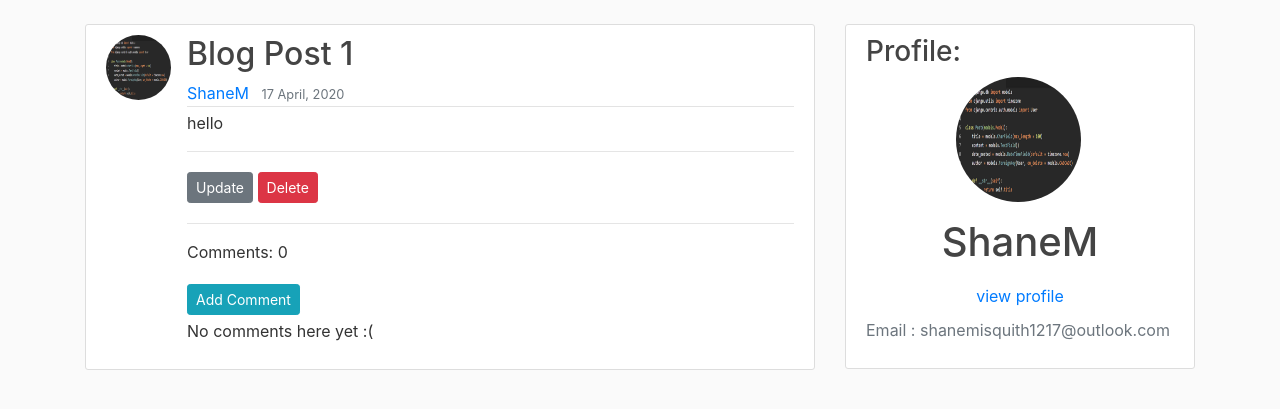
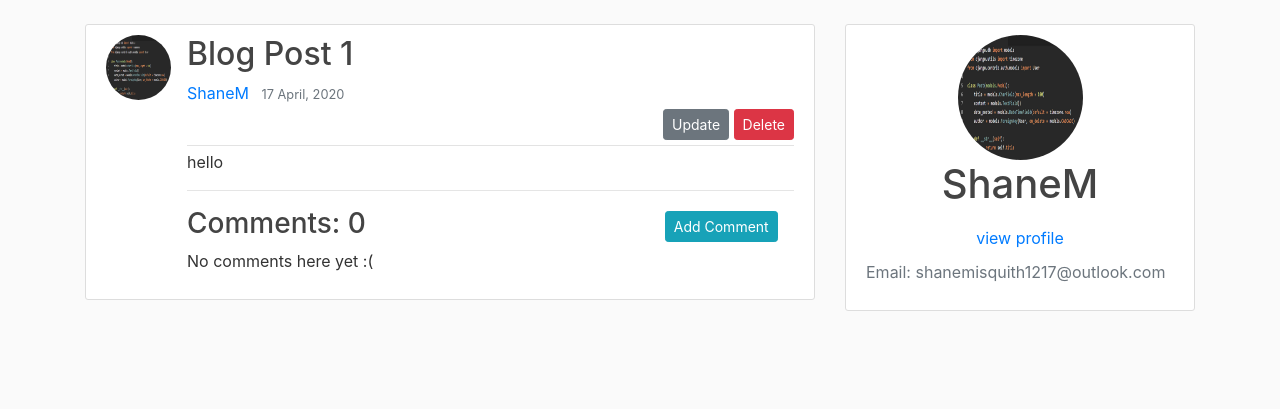
Before and after one commit to shane-misquith/Django-Blog-Application, a Django app: page /post/1/ in a window 1280 px wide. Shown: the part 56-465 px from the top of the page. Run offline with Django 3.2, Linux system fonts and the light colour scheme; a user stored in the database is signed in; data comes from the database, SQL or seed files in the repository; both versions use the stored data as it was after the commit; some libraries are stand-ins or nearby versions.

Commit message:
updated comments
changed comment layout

```diff
--- a/blog/static/blog/main.css
+++ b/blog/static/blog/main.css
@@ -76,7 +76,8 @@ a.article-title:hover {
     height: 125px;
     width: 125px;
     margin-bottom: 16px;
-    margin-right: 20px;
+    display: block;
+    margin: 0 auto;
 }
 
 .account-heading {
--- a/blog/templates/blog/base.html
+++ b/blog/templates/blog/base.html
@@ -78,17 +78,18 @@
             <div class="col-md-4">
                 {% if user.is_authenticated %}
                     <div class="content-section">
-                        <h3>Profile:</h3>
-                        <img class="rounded-circle account-img " style="margin-left:90px;" src="{{user.profile.image.url}}" alt="profile-pic">
+                        <img class="rounded-circle account-img "  src="{{user.profile.image.url}}" alt="profile-pic">
                         <div class="media-body" style="text-align:center">
+
                             <a href="{% url 'user-posts' user %}">
-                                <h3 class="account-heading" style="text-align:center;">{{ user.username }} </h3>
+                                <h3 class="account-heading">{{ user.username }} </h3>
                             </a>
                         </div>
                         <div id="link-container">
                             <a href="{% url 'profile' %}" id="link">view profile</a>
                         </div>
-                        <p class="text-secondary">Email : {{ user.email }}</p>
+
+                        <p class="text-secondary">Email: {{ user.email }}</p>
                     </div>
                 {% endif %}
 
--- a/blog/templates/blog/post_detail.html
+++ b/blog/templates/blog/post_detail.html
@@ -4,41 +4,63 @@
 
             <article class="media content-section">
                 <img class ="rounded-circle article-img" src=" {{ object.author.profile.image.url }}" alt="">
+
                 <div class="media-body">
                     <h2 class="article-title">{{ object.title }}</h2>
 
                     <div class="article-metadata">
                         <a class="mr-2" href="{% url 'user-posts' object.author.username %}">{{ object.author }}</a>
                         <small class="text-muted">{{ object.date_posted |date:"d F, Y" }}</small>
+                        {% if object.author == user %}
+                            <div style="text-align: right">
+                                <a class = "btn btn-secondary btn-sm mt-1 mb-1 " href="{% url 'post-update' object.id %}">Update</a>
+                                <a class = "btn btn-danger btn-sm mt-1 mb-1 " href="{% url 'post-delete' object.id %}">Delete</a>
+                            </div>
+                        {% endif %}
+                    </div>
 
-                    </div>
 
                     <p class="article-content">{{ object.content }}</p>
 
-                    {% if object.author == user %}
+
+
                     <hr>
-                        <div>
-                            <a class = "btn btn-secondary btn-sm mt-1 mb-1 " href="{% url 'post-update' object.id %}">Update</a>
-                            <a class = "btn btn-danger btn-sm mt-1 mb-1 " href="{% url 'post-delete' object.id %}">Delete</a>
+
+
+                        <div class="row">
+
+                            <div class="col-md-9">
+                                <h3>Comments: {{ post.comments.count }}</h3>
+                            </div>
+                            <div class="col-md-3">
+                                {% if user.is_authenticated %}
+                                    <a class = "btn btn-info btn-sm mt-1 mb-1 " href="{% url 'add-comment' object.id %}">Add Comment</a>
+                                {% endif %}
+                            </div>
                         </div>
-                    {% endif %}
-                    <hr>
-                    <p>Comments: {{ post.comments.count }}</p>
-                    <a class = "btn btn-info btn-sm mt-1 mb-1 " href="{% url 'add-comment' object.id %}">Add Comment</a>
+
 
 
                     {% for comment in post.comments.all %}
-                        <div class="comment">
-                            <div class="date">
-                                {{ comment.date_posted |date:"d F, Y" }}
+                    <article class="media content-section">
+                        <img class ="rounded-circle article-img" src=" {{ comment.author.profile.image.url }}" alt="">
+                        <div class="media-body">
+                            <div class="article-metadata">
+                                <a class="mr-2" href="{% url 'user-posts' post.author.username %}">{{ comment.author }}</a>
+                                <small class="text-muted">{{ comment.date_posted |date:"d F, Y" }}</small>
                             </div>
-                            <strong>{{ comment.author }}</strong>
-                            <p>{{ comment.content|linebreaks }}</p>
+                            <p class="article-content">{{ comment.content|linebreaks }}</p>
+
                         </div>
-
+                    </article>
                     {% empty %}
                         <p>No comments here yet :(</p>
                     {% endfor %}
+
+
+
+
+
 
                 </div>
 
--- a/blog/views.py
+++ b/blog/views.py
@@ -10,6 +10,7 @@ from django.views.generic import (
 from django.contrib.auth.decorators import login_required
 from django.contrib.auth.models import User
 from .forms import CommentForm
+from django.core.paginator import Paginator
 def home(request):
     context = {
         'posts' : Post.objects.all()
@@ -41,6 +42,7 @@ class PostCreateView(LoginRequiredMixin, CreateView):
     fields = ['title', 'content']
 
     def form_valid(self, form):
+
         form.instance.author = self.request.user
         return super().form_valid(form)
 
```
Also changed, not shown: db.sqlite3.
